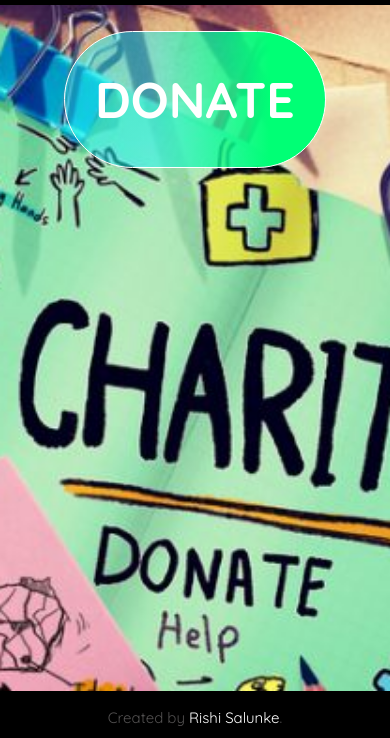
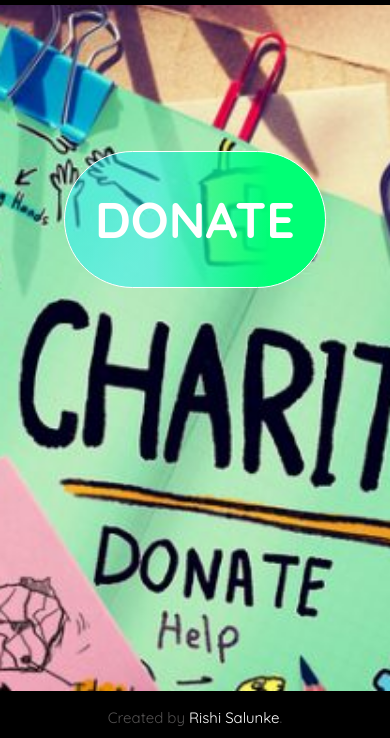
Before and after one commit to Anrky/TSF_Web_dev_Rishi, a plain HTML site: page index.html in a window 390 px wide. Shown: the part 69-807 px from the top of the page. Drawn offline with Linux system fonts and the light colour scheme; files whose address does not match are found by name.

Commit message:
Update style.css

```diff
--- a/css/style.css
+++ b/css/style.css
@@ -159,7 +159,7 @@ header .navbar .cta-btn a:hover {
 }
 @media (max-width: 768px) {
   .donate {
-    padding-top: 100px;
+    padding-top: 220px;
     display: flex;
     align-items: center;
     justify-content: center;
```
